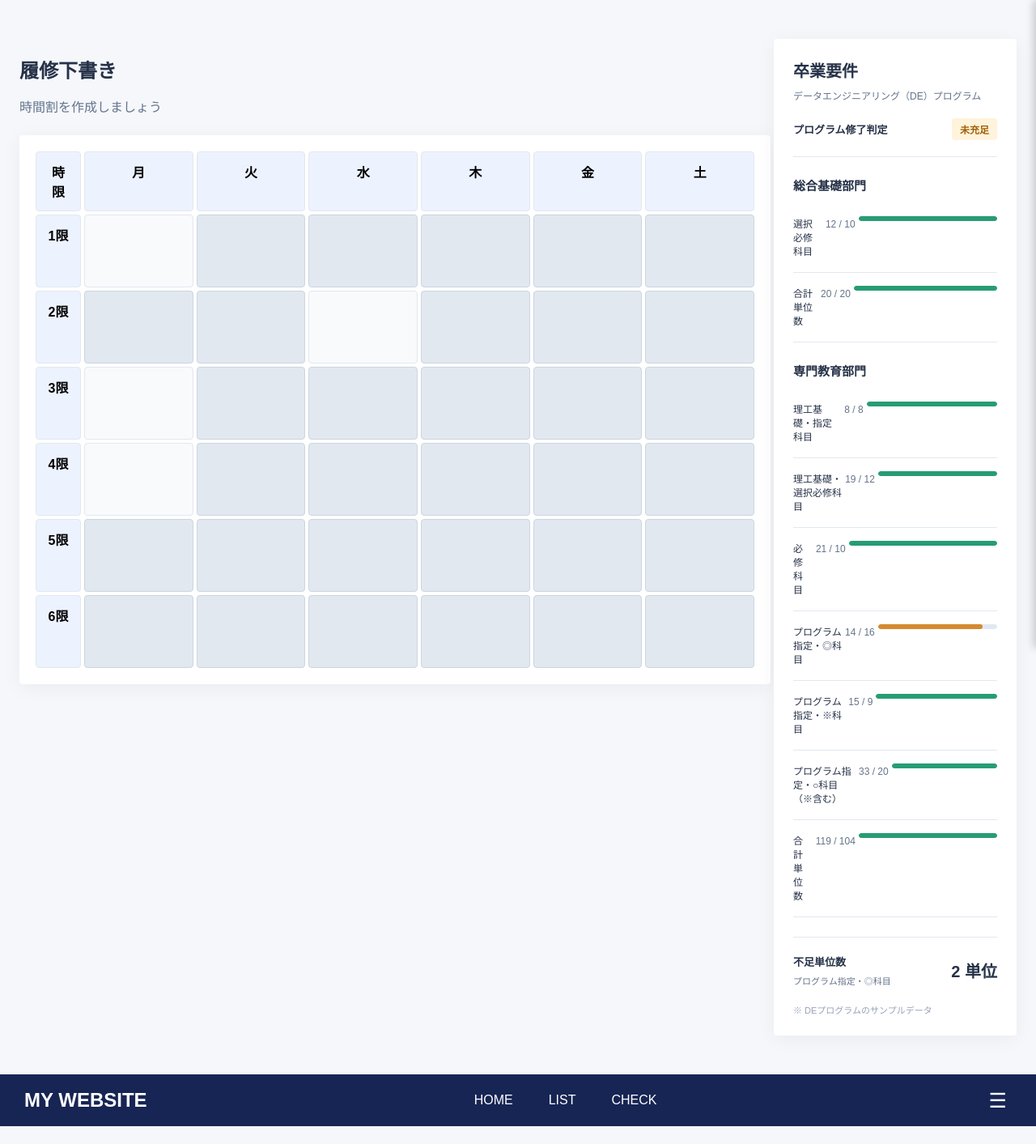
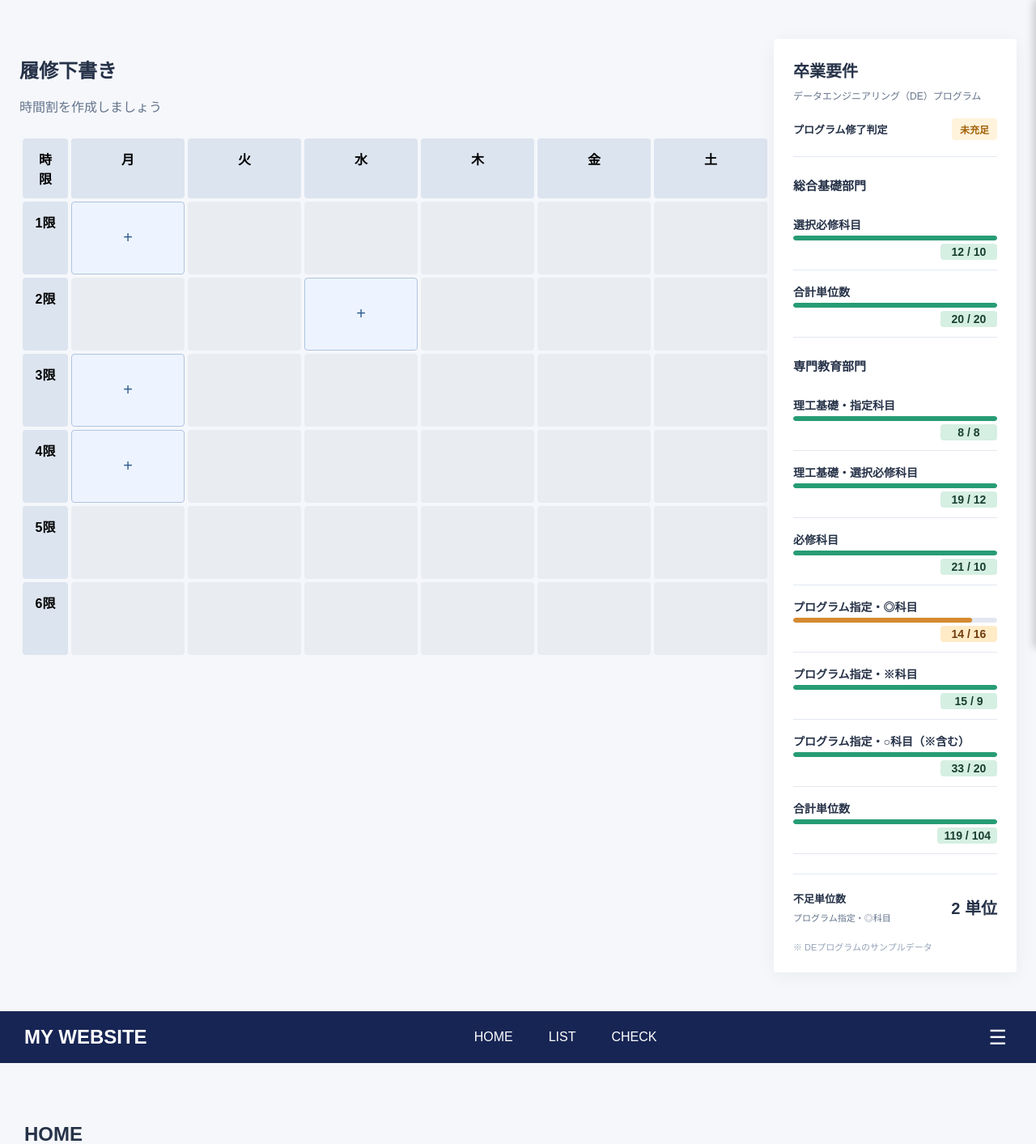
Before and after one commit to sakuK0307/ProjectBIG6, a Flask app: template templates/index.html in a window 1280 px wide. Shown: the top 1413 px of the page at 81% size. Run offline with Flask 3, Linux system fonts and the light colour scheme; the template is opened without the code that fills it, so the values that code supplies are empty.

Commit message:
Refine timetable colors and graduation requirement layout

```diff
--- a/templates/index.html
+++ b/templates/index.html
@@ -35,78 +35,60 @@
       <h3>総合基礎部門</h3>
       <div class="credit-list">
         <div class="credit-item">
-          <div class="credit-label">
-            <span>選択必修科目</span>
-            <span>12 / 10</span>
-          </div>
-          <progress value="10" max="10"></progress>
+          <div class="credit-label">選択必修科目</div>
+          <progress value="10" max="10" aria-label="選択必修科目"></progress>
+          <span class="credit-count">12 / 10</span>
         </div>
 
         <div class="credit-item">
-          <div class="credit-label">
-            <span>合計単位数</span>
-            <span>20 / 20</span>
-          </div>
-          <progress value="20" max="20"></progress>
+          <div class="credit-label">合計単位数</div>
+          <progress value="20" max="20" aria-label="合計単位数"></progress>
+          <span class="credit-count">20 / 20</span>
         </div>
       </div>
 
       <h3>専門教育部門</h3>
       <div class="credit-list">
         <div class="credit-item">
-          <div class="credit-label">
-            <span>理工基礎・指定科目</span>
-            <span>8 / 8</span>
-          </div>
-          <progress value="8" max="8"></progress>
+          <div class="credit-label"><span class="credit-label-group">理工基礎</span><span class="credit-label-separator">・</span><span class="credit-label-detail">指定科目</span></div>
+          <progress value="8" max="8" aria-label="理工基礎・指定科目"></progress>
+          <span class="credit-count">8 / 8</span>
         </div>
 
         <div class="credit-item">
-          <div class="credit-label">
-            <span>理工基礎・選択必修科目</span>
-            <span>19 / 12</span>
-          </div>
-          <progress value="12" max="12"></progress>
+          <div class="credit-label"><span class="credit-label-group">理工基礎</span><span class="credit-label-separator">・</span><span class="credit-label-detail">選択必修科目</span></div>
+          <progress value="12" max="12" aria-label="理工基礎・選択必修科目"></progress>
+          <span class="credit-count">19 / 12</span>
         </div>
 
         <div class="credit-item">
-          <div class="credit-label">
-            <span>必修科目</span>
-            <span>21 / 10</span>
-          </div>
-          <progress value="10" max="10"></progress>
+          <div class="credit-label">必修科目</div>
+          <progress value="10" max="10" aria-label="必修科目"></progress>
+          <span class="credit-count">21 / 10</span>
         </div>
 
         <div class="credit-item is-short">
-          <div class="credit-label">
-            <span>プログラム指定・◎科目</span>
-            <span>14 / 16</span>
-          </div>
-          <progress value="14" max="16"></progress>
+          <div class="credit-label"><span class="credit-label-group">プログラム指定</span><span class="credit-label-separator">・</span><span class="credit-label-detail">◎科目</span></div>
+          <progress value="14" max="16" aria-label="プログラム指定・◎科目"></progress>
+          <span class="credit-count">14 / 16</span>
         </div>
 
         <div class="credit-item">
-          <div class="credit-label">
-            <span>プログラム指定・※科目</span>
-            <span>15 / 9</span>
-          </div>
-          <progress value="9" max="9"></progress>
+          <div class="credit-label"><span class="credit-label-group">プログラム指定</span><span class="credit-label-separator">・</span><span class="credit-label-detail">※科目</span></div>
+          <progress value="9" max="9" aria-label="プログラム指定・※科目"></progress>
+          <span class="credit-count">15 / 9</span>
         </div>
 
         <div class="credit-item">
-          <div class="credit-label">
-            <span>プログラム指定・○科目（※含む）</span>
-            <span>33 / 20</span>
-          </div>
-          <progress value="20" max="20"></progress>
+          <div class="credit-label"><span class="credit-label-group">プログラム指定</span><span class="credit-label-separator">・</span><span class="credit-label-detail">○科目（※含む）</span></div>
+          <progress value="20" max="20" aria-label="プログラム指定・○科目（※含む）"></progress>
+          <span class="credit-count">33 / 20</span>
         </div>
 
         <div class="credit-item">
-          <div class="credit-label">
-            <span>合計単位数</span>
-            <span>119 / 104</span>
-          </div>
-          <progress value="104" max="104"></progress>
+          <div class="credit-label">合計単位数</div>
+          <progress value="104" max="104" aria-label="合計単位数"></progress>
+          <span class="credit-count">119 / 104</span>
         </div>
       </div>
 
--- a/templates/src/main.js
+++ b/templates/src/main.js
@@ -82,7 +82,7 @@ if (timetable) {
       cell.dataset.dayCode = day;
       cell.dataset.period = String(period);
       const label = slotLabel({ day, period });
-      cell.setAttribute("aria-label", cell.disabled ? `${label} 講義候補なし` : label);
+      cell.setAttribute("aria-label", `${label} ${cell.disabled ? "講義候補なし" : "講義を追加"}`);
       if (!cell.disabled) {
         cell.setAttribute("aria-controls", picker.id);
         cell.setAttribute("aria-expanded", "false");
@@ -107,7 +107,7 @@ if (timetable) {
       cell.classList.toggle("registered", registered);
       cell.classList.toggle("empty", !registered);
       const label = slotLabel(schedule);
-      cell.setAttribute("aria-label", registered ? `${label} ${course.name}` : label);
+      cell.setAttribute("aria-label", `${label} ${registered ? course.name : "講義を追加"}`);
     }
   }
 
--- a/templates/style.css
+++ b/templates/style.css
@@ -28,10 +28,7 @@ header p {
 }
 
 .timetable {
-  padding: 20px;
-  background: white;
-  border-radius: 4px;
-  box-shadow: 0 4px 24px #0000000d;
+  padding: 4px;
   overflow-x: auto;
 }
 
@@ -55,11 +52,8 @@ header p {
   text-align: center;
   font-weight: bold;
   color: #000;
-  background: #edf2ff;
-}
-
-.cell.empty {
-  background: #f8fafc;
+  background: #dce4ef;
+  border-color: transparent;
 }
 
 /* セルをクリックできるように */
@@ -71,26 +65,45 @@ button.cell {
   overflow-wrap: anywhere;
 }
 
-/* マウスを重ねたとき */
-button.cell:not(:disabled):hover {
-  background: #eaf0ff;
-  border-color: #9ab6ff;
+button.cell.empty:enabled {
+  background: #edf4ff;
+  border-color: #afc4df;
+  color: #315e91;
+}
+
+button.cell.empty:enabled:hover {
+  background: #e2eeff;
+  border-color: #7198cb;
+}
+
+button.cell.empty:enabled::before {
+  content: "+" / "";
+  font-size: 20px;
+  line-height: 1;
 }
 
 button.cell:disabled {
-  background: #e2e8f0;
-  border-color: #cbd5e1;
+  background: #e9edf2;
+  border-color: transparent;
   cursor: default;
 }
 
 /* 選択中のセル */
-.cell.selected {
+button.cell.selected,
+button.cell.empty:enabled.selected {
   background: #dbeafe;
   border: 2px solid #3b82f6;
 }
 
 .cell.registered:not(.selected) {
-  background: #edf2ff;
+  background: #d6efe3;
+  border-color: #83bda2;
+  color: #183f31;
+}
+
+.cell.registered:not(.selected):hover {
+  background: #c5e8d7;
+  border-color: #548b72;
 }
 
 #course-picker {
@@ -207,8 +220,8 @@ button.cell:focus-visible {
 }
 
 .credit-item {
-  display: flex;
-  justify-content: space-between;
+  display: grid;
+  grid-template-columns: minmax(0, 1fr);
   gap: 4px;
   padding: 12px 0;
   border-bottom: 1px solid #e2e8f0;
@@ -285,18 +298,26 @@ button.cell:focus-visible {
 }
 
 .credit-label {
-  display: flex;
-  justify-content: space-between;
-  align-items: baseline;
-  gap: 4px;
-  margin-bottom: 6px;
-  font-size: 12px;
+  font-size: 14px;
+  font-weight: 600;
 }
 
-.credit-label span:last-child {
-  flex-shrink: 0;
-  color: #64748b;
+.credit-count {
+  justify-self: end;
+  min-width: 9ch;
+  padding: 2px 8px;
+  border-radius: 4px;
+  background: #d6efe3;
+  color: #183f31;
+  text-align: center;
+  font-size: 14px;
+  font-weight: 600;
   font-variant-numeric: tabular-nums;
+}
+
+.credit-item.is-short .credit-count {
+  background: #ffebc6;
+  color: #713c0e;
 }
 
 .credit-item progress {
@@ -365,6 +386,36 @@ button.cell:focus-visible {
   .requirements-card {
     width: 100%;
   }
+
+  .credit-item {
+    grid-template-columns: minmax(0, 1fr) clamp(96px, 42%, 240px);
+    align-items: center;
+  }
+
+  .credit-label-separator {
+    display: none;
+  }
+
+  .credit-label-group {
+    display: block;
+    color: #475569;
+    font-size: 12px;
+    font-weight: 400;
+  }
+
+  .credit-label-detail {
+    display: block;
+    font-size: 16px;
+    font-weight: 700;
+  }
+
+  .credit-item progress {
+    height: 10px;
+  }
+
+  .credit-count {
+    grid-column: 2;
+  }
 }
 
 /* スマホでは余白を縮小 */
@@ -395,10 +446,6 @@ button.cell:focus-visible {
   .container {
     margin: 24px auto;
     padding: 0 16px;
-  }
-
-  .timetable {
-    padding: 12px;
   }
 
   .cell {
```
